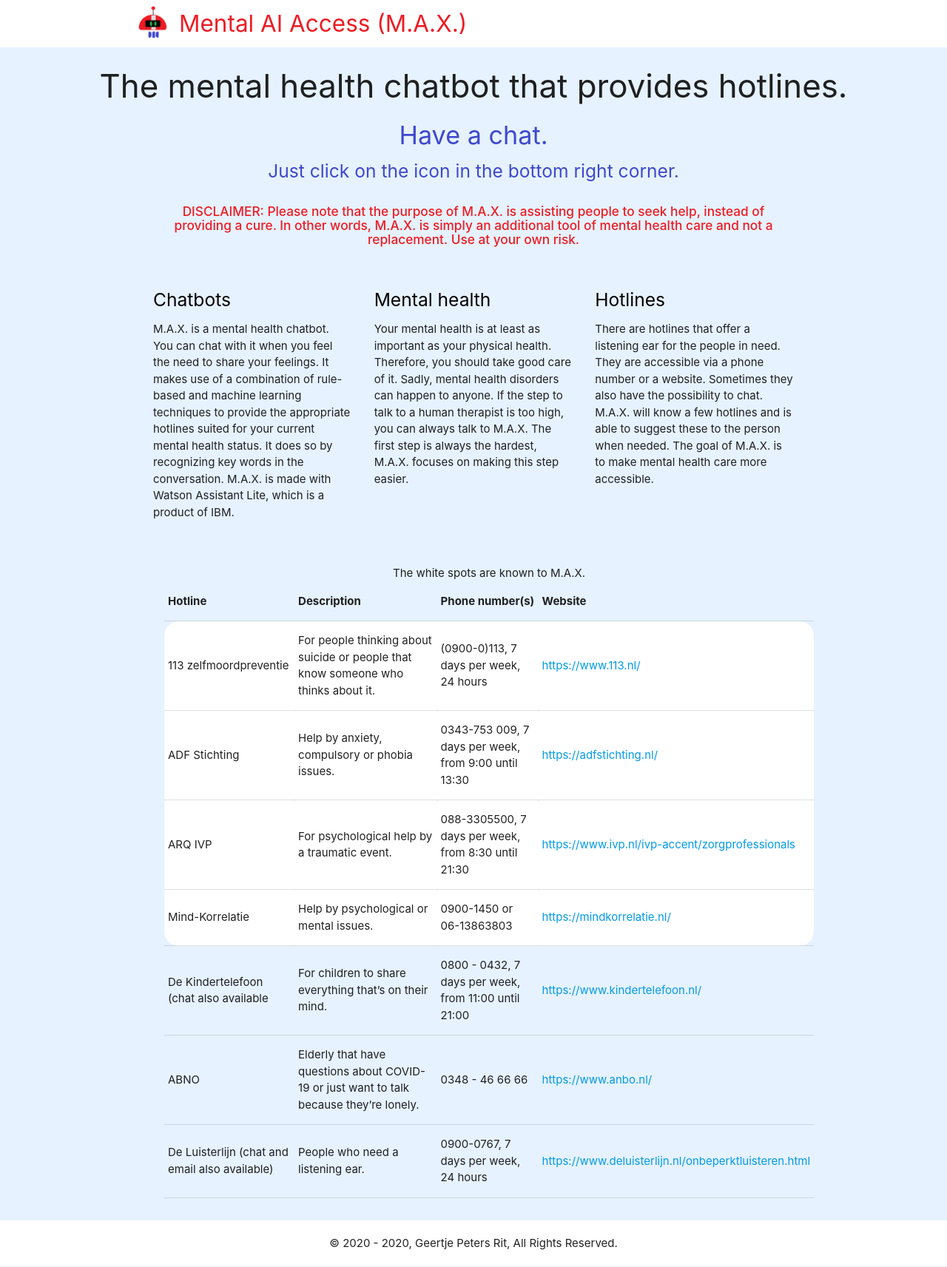
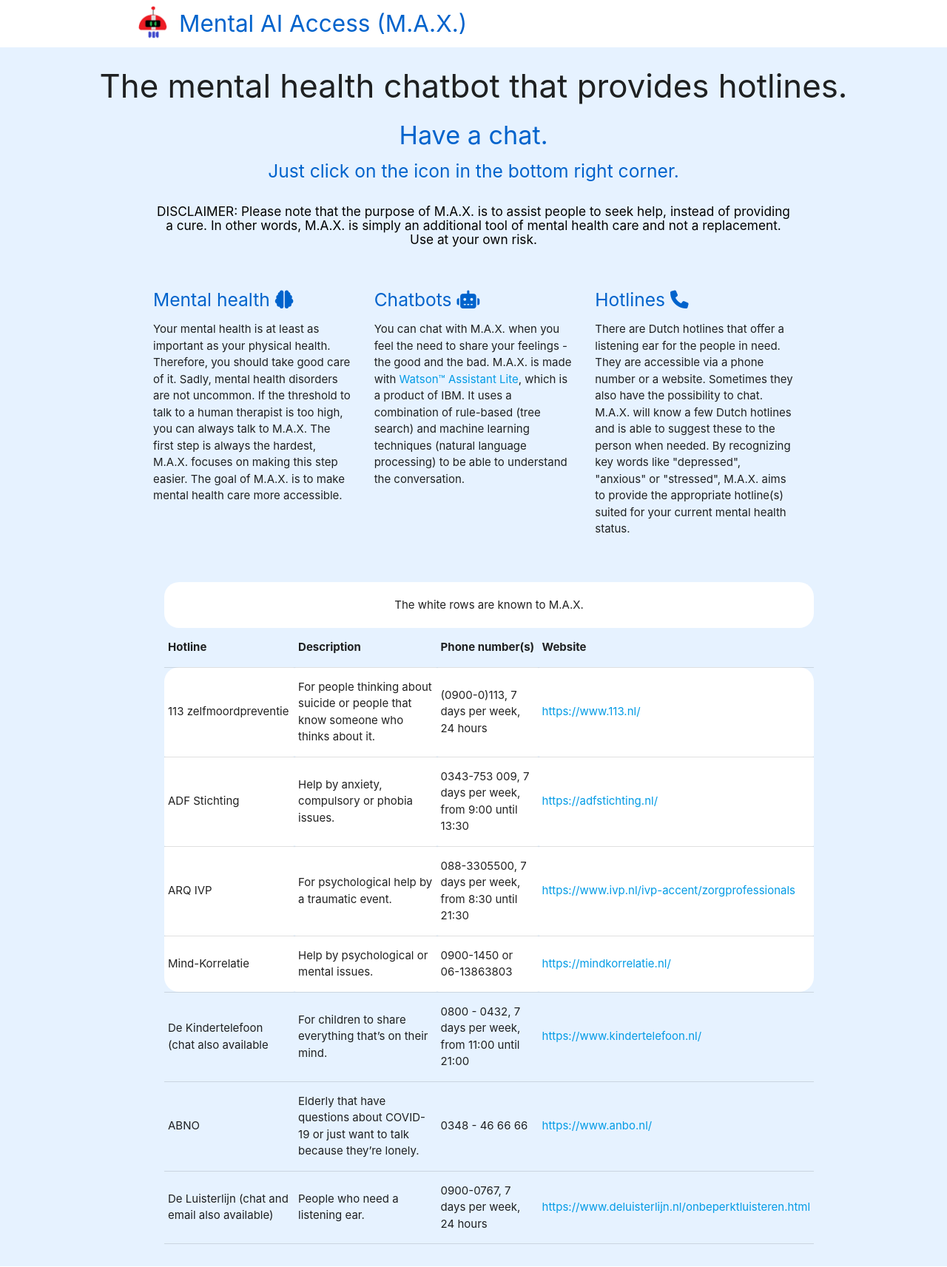
Before and after one commit to geertjepetersrit/bachelor-thesis, a PHP site: page / in a window 1280 px wide. Shown: the top 1713 px of the page at 74% size. Run offline with PHP 8.4, Linux system fonts and the light colour scheme; some libraries are stand-ins or nearby versions.

Commit message:
Improved the website and updated the README

```diff
--- a/index.php
+++ b/index.php
@@ -11,35 +11,34 @@
 <!-- Columns with info -->
 <div class="container">
   <h6 class="center h6">
-    <strong>
-      DISCLAIMER: Please note that the purpose of M.A.X. is assisting people to seek help, instead of providing a cure.
+      DISCLAIMER: Please note that the purpose of M.A.X. is to assist people to seek help, instead of providing a cure.
       In other words, M.A.X. is simply an additional tool of mental health care and not a replacement. Use at your own risk.
-    </strong>
   </h6>
       <div class="row">
-          <div class="column">
-              <h5 class = "h5">Chatbots</h5> <!-- Col 1 -->
+          <div class="column"> <!-- Col 1 -->
+              <h5 class = "h5">Mental health <i class="fas fa-brain"></i></h5>
                 <p>
-                   M.A.X. is a mental health chatbot. You can chat with it when you feel the need to share your feelings.
-                   It makes use of a combination of rule-based and machine learning techniques to provide the appropriate hotlines
-                   suited for your current mental health status. It does so by recognizing key words in the conversation.
-                   M.A.X. is made with Watson Assistant Lite, which is a product of IBM.
+                   Your mental health is at least as important as your physical health. Therefore, you should take good care of it.
+                   Sadly, mental health disorders are not uncommon. If the threshold to talk to a human therapist is too high,
+                   you can always talk to M.A.X. The first step is always the hardest, M.A.X. focuses on making this step easier.
+                   The goal of M.A.X. is to make mental health care more accessible.
                 </p>
           </div>
-          <div class="column"> <!-- Col 2 -->
-              <h5 class = "h5">Mental health</h5>
+          <div class="column">
+              <h5 class = "h5">Chatbots <i class="fas fa-robot"></i></h5> <!-- Col 2 -->
                 <p>
-                   Your mental health is at least as important as your physical health. Therefore, you should take good care of it.
-                   Sadly, mental health disorders can happen to anyone. If the step to talk to a human therapist
-                   is too high, you can always talk to M.A.X. The first step is always the hardest, M.A.X. focuses on making this step easier.
+                   You can chat with M.A.X. when you feel the need to share your feelings - the good and the bad.
+                   M.A.X. is made with <a href = "https://www.ibm.com/cloud/watson-assistant">Watson&trade; Assistant Lite</a>,
+                   which is a product of IBM. It uses a combination of rule-based (tree search) and
+                   machine learning techniques (natural language processing) to be able to understand the conversation.
                 </p>
           </div>
           <div class="column"> <!-- Col 3 -->
-              <h5 class = "h5">Hotlines</h5>
+              <h5 class = "h5">Hotlines <i class="fas fa-phone"></i></h5>
                 <p>
-                  There are hotlines that offer a listening ear for the people in need. They are accessible via a phone number or a website.
-                  Sometimes they also have the possibility to chat. M.A.X. will know a few hotlines and is able to suggest these to the person when needed.
-                  The goal of M.A.X. is to make mental health care more accessible.
+                  There are Dutch hotlines that offer a listening ear for the people in need. They are accessible via a phone number or a website.
+                  Sometimes they also have the possibility to chat. M.A.X. will know a few Dutch hotlines and is able to suggest these to the person when needed.
+                  By recognizing key words like "depressed", "anxious" or "stressed", M.A.X. aims to provide the appropriate hotline(s) suited for your current mental health status.
                 </p>
           </div>
       </div>
@@ -48,7 +47,7 @@
 <!-- Table with Dutch hotlines. The white rows are known to M.A.X. -->
 <div class="container">
     <table class="hotline">
-      <caption>The white spots are known to M.A.X.</caption>
+      <caption class = "hotline-caption">The white rows are known to M.A.X.</caption>
         <tr> <!-- Row 1 -->
           <th>Hotline</th>
           <th>Description</th>
--- a/style.css
+++ b/style.css
@@ -1,21 +1,30 @@
+/* MAX colours
+* RED: #ed1c24
+* BLUE: #3f48cc
+* GREEN: #22b14c
+* BLACK: #000000
+* WHITE: #ffffff
+*/
+
+
 body{
   background: #e6f2ff !important;
 }
 
 .brand-text{
-  color: #ed1c24 !important; /* M.A.X. red: #ed1c24 */
+  color: #0063cc !important;
 }
 
 .h4, .h5-text{
-  color: #3f48cc !important; /* M.A.X. blue: #3f48cc */
+  color: #0063cc;
 }
 
 .h5 {
-  color: #000000;
+  color: #0063cc;
 }
 
 .h6{
-  color: #ed1c24 !important; /* M.A.X. red: #ed1c24 */
+  color: #000000;
   padding: 20px;
 }
 
@@ -74,6 +83,12 @@
 
 }
 
+.hotline-caption{
+  background-color: #ffffff;
+  padding: 20px;
+  border-radius: 20px;
+}
+
 .cell{
   background-color: #ffffff;
   width:(98/4)%;
--- a/templates/header.php
+++ b/templates/header.php
@@ -1,3 +1,34 @@
+<!-- In the Font Awesome Free download, the CC BY 4.0 license applies to all icons packaged as .svg and .js files types.
+Link to Font Awesome: https://fontawesome.com/
+Link to free icons: https://fontawesome.com/icons?d=gallery&m=free
+Link to CC BY 4.0 license: https://creativecommons.org/licenses/by/4.0/
+
+Link to Materialize CSS: http://materializecss.com
+
+The MIT License (MIT)
+
+Copyright (c) 2014-2017 Materialize
+Copyright (c) 2020 The Font Awesome Authors
+
+Permission is hereby granted, free of charge, to any person obtaining a copy
+of this software and associated documentation files (the "Software"), to deal
+in the Software without restriction, including without limitation the rights
+to use, copy, modify, merge, publish, distribute, sublicense, and/or sell
+copies of the Software, and to permit persons to whom the Software is
+furnished to do so, subject to the following conditions:
+
+The above copyright notice and this permission notice shall be included in
+all copies or substantial portions of the Software.
+
+THE SOFTWARE IS PROVIDED "AS IS", WITHOUT WARRANTY OF ANY KIND, EXPRESS OR
+IMPLIED, INCLUDING BUT NOT LIMITED TO THE WARRANTIES OF MERCHANTABILITY,
+FITNESS FOR A PARTICULAR PURPOSE AND NONINFRINGEMENT. IN NO EVENT SHALL THE
+AUTHORS OR COPYRIGHT HOLDERS BE LIABLE FOR ANY CLAIM, DAMAGES OR OTHER
+LIABILITY, WHETHER IN AN ACTION OF CONTRACT, TORT OR OTHERWISE, ARISING FROM,
+OUT OF OR IN CONNECTION WITH THE SOFTWARE OR THE USE OR OTHER DEALINGS IN
+THE SOFTWARE.
+-->
+
 <head>
   <meta charset="utf-8">
   <meta name="description" content="Mental health chatbot that provides hotlines">
@@ -5,13 +36,16 @@
   <meta name="author" content="Geertje Peters Rit">
   <meta name="viewport" content="width=device-width, initial-scale=1">
   <title>Chatbot M.A.X.</title>
-  <!-- Compiled and minified CSS -->
-  <!--
-      Materialize v1.0.0 (http://materializecss.com)
-      Copyright 2014-2017 Materialize
-      MIT License (https://raw.githubusercontent.com/Dogfalo/materialize/master/LICENSE)
-  -->
+
+   <!-- Materialize v1.0.0: Compiled and minified CSS -->
    <link rel="stylesheet" href="https://cdnjs.cloudflare.com/ajax/libs/materialize/1.0.0/css/materialize.min.css">
+
+   <!-- JavaScript FontAwesome file -->
+   <script src="https://kit.fontawesome.com/802dcf93d5.js" crossorigin="anonymous"></script>
+
+   <!-- CSS file for Firefox dependency for Font Awesome -->
+   <link href="https://cdnjs.cloudflare.com/ajax/libs/font-awesome/4.1.0/css/font-awesome.min.css" media="all" rel="stylesheet" type="text/css">
+
    <link rel="stylesheet" href="style.css">
    <link rel="icon" type="image/png" href="img/favicon-32x32.png" sizes="32x32"/>
 </head>
```
Also changed, not shown: README.md. Lines whose indentation alone changed are shown as unchanged.
